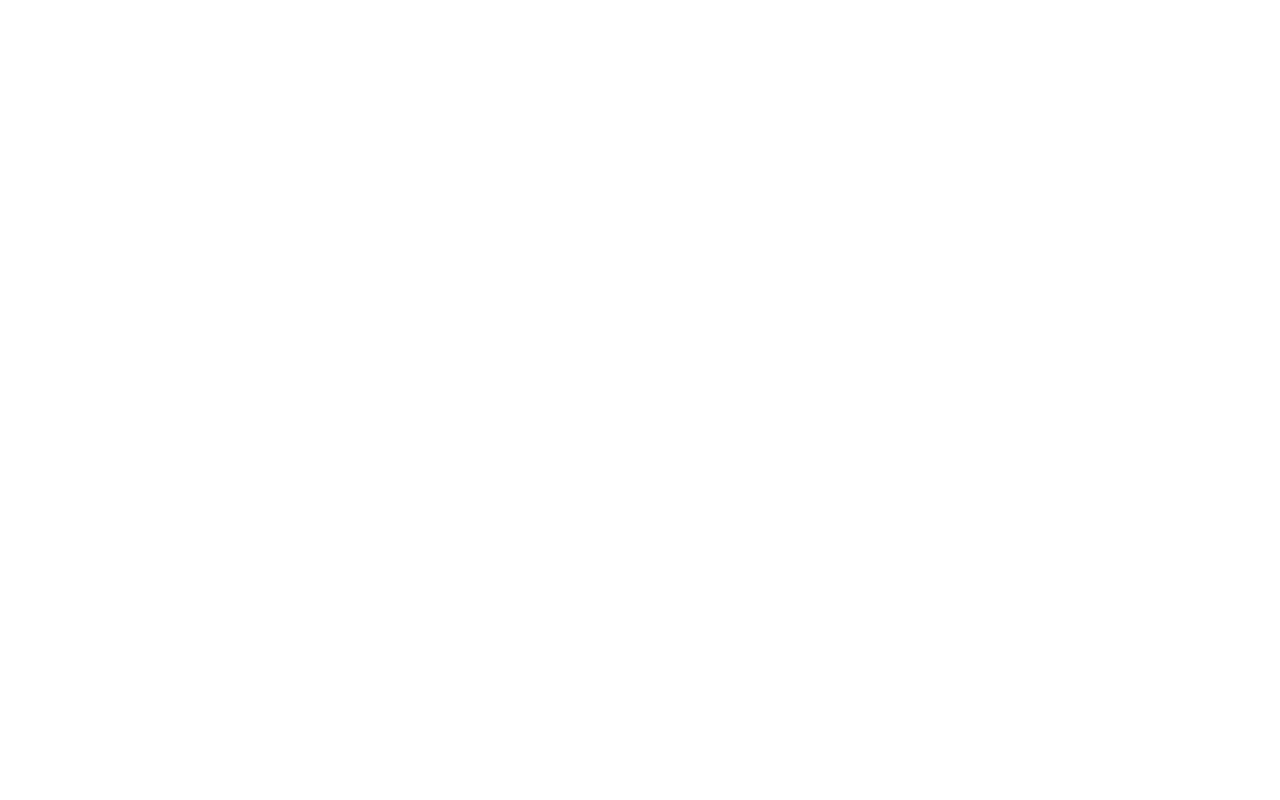
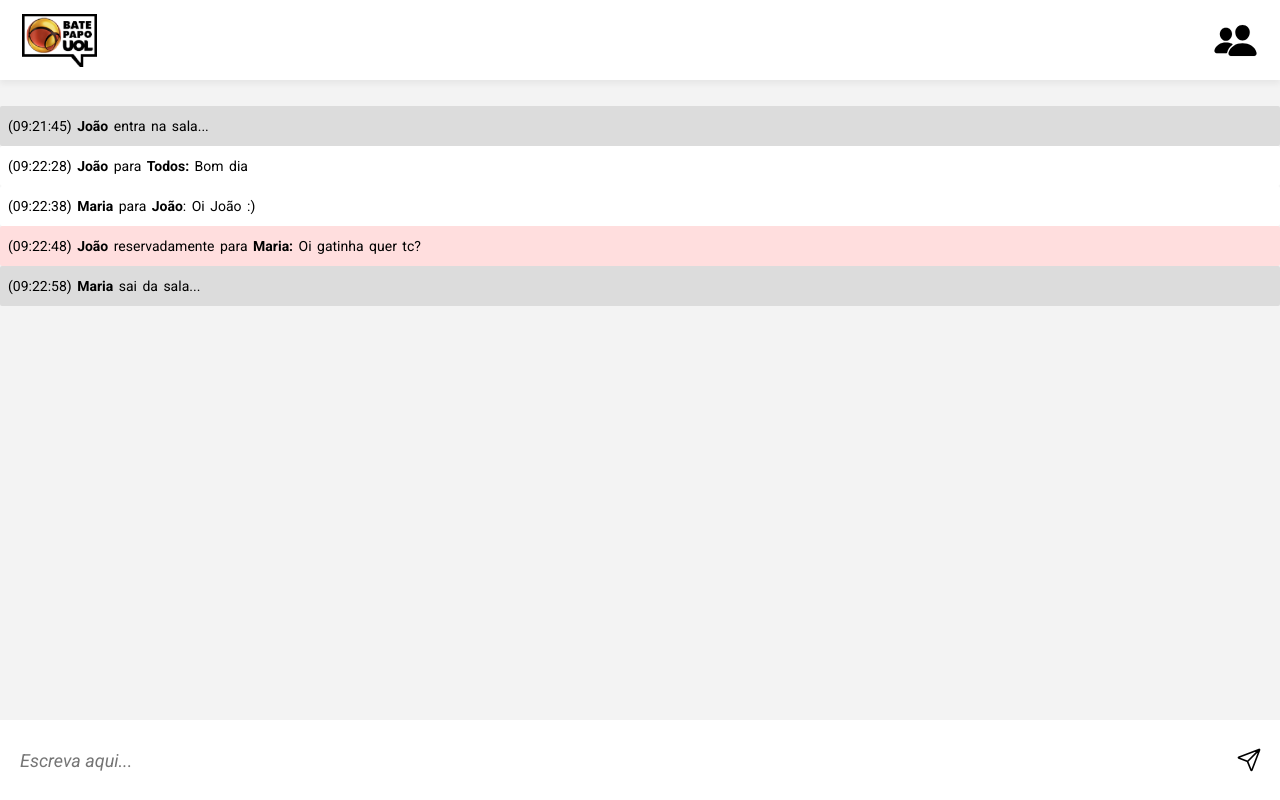
Before and after one commit to lucaslafere/Projeto_05_batePapoUOL, a plain HTML site: page index.html in a window 1280 px wide. Drawn offline with nearby package versions, Linux system fonts and the light colour scheme.

Commit message:
v2 layout 'completo' sem javascript pra inserir dinamicamente, estatico apenas

```diff
--- a/assets/style.css
+++ b/assets/style.css
@@ -1,3 +1,132 @@
+@import url('https://fonts.googleapis.com/css2?family=Roboto:ital,wght@0,100;0,300;0,400;0,500;0,700;1,100;1,300;1,400;1,500&display=swap');
+
 * {
     box-sizing: border-box;
 }
+strong {
+    font-weight: 700;
+ }
+body {
+    font-family: 'Roboto', sans-serif;
+    background-color: #F3F3F3;
+    font-family: 'Roboto';
+    font-style: normal;
+    font-weight: 400;
+    font-size: 14px;
+
+}
+
+/* Header */
+
+.header-fixed {
+    position: fixed;
+    top: 0px;
+    left: 0px;
+    width: 100%;
+    height: 80px;
+}
+
+.header {
+    display: flex;
+    justify-content: space-between;
+    align-items: center;
+
+    width: 100%;
+    height: 80px;
+
+    background-color: #ffffff;
+    box-shadow: 0px 4px 6px rgba(0, 0, 0, 0.05);
+}
+
+.header img {
+    width: 75px;
+    height: 53px;
+    margin-left: 22px;
+}
+
+.header ion-icon {
+    font-size: 45px;
+    margin-right: 22px;
+
+    color: black;
+}
+
+/* Conteúdo */
+
+p {
+    word-spacing: 2px;
+    margin-right: 8px;
+    margin-left: 8px;
+}
+.container > :first-child {
+    margin-top: 106px;
+}
+
+.caixa-mensagem {
+    width: 100%;
+    height: 40px;
+
+    background-color: #FFFFFF;
+    border-radius: 2px;
+
+    display: flex;
+    align-items: center;
+    flex-wrap: wrap;
+
+
+}
+
+.caixa-mensagem.sala {
+    background-color: #DCDCDC;
+}
+
+.caixa-mensagem.reservada {
+    background: #FFDEDE;
+}
+
+
+/* Footer///Enviar Mensagem */
+
+.footer-fixed {
+    position: fixed;
+    bottom: 0px;
+    left: 0px;
+    width: 100%;
+    height: 80px;
+}
+
+.footer {
+    display: flex;
+    justify-content: space-between;
+    align-items: center;
+
+    width: 100%;
+    height: 80px;
+
+    background-color: #ffffff;
+    box-shadow: 0px 4px 6px rgba(0, 0, 0, 0.05);
+}
+
+input[type=text] {
+    width: 145px;
+    height: 30px;
+
+    font-family: 'Roboto';
+    font-style: italic;
+    font-weight: 400;
+    font-size: 18px;
+
+    color: #000000;
+
+    margin-left: 18px;
+
+    border: none;
+}
+
+.footer ion-icon {
+    font-size: 26px;
+
+    margin-right: 18px;
+
+    color: black;
+}
--- a/index.html
+++ b/index.html
@@ -4,9 +4,33 @@
     <meta charset="UTF-8">
     <meta http-equiv="X-UA-Compatible" content="IE=edge">
     <meta name="viewport" content="width=device-width, initial-scale=1.0">
+    <link rel="stylesheet" href="assets/reset.css">
+    <link rel="stylesheet" href="assets/style.css">
     <title>Chat UOL</title>
 </head>
 <body>
+    <div class="header-fixed">
+        <div class="header">
+            <img src="assets/logo-uol.png">
+            <ion-icon name="people"></ion-icon>
+        </div>
+    </div>
+    <div class="container">
+        <div class="caixa-mensagem sala"><p>(09:21:45)  <strong>João</strong> entra na sala...</p></div>
+        <div class="caixa-mensagem"><p>(09:22:28)  <strong>João</strong> para <strong>Todos: </strong>Bom dia</p></div>
+        <div class="caixa-mensagem"><p>(09:22:38)  <strong>Maria</strong> para <strong>João</strong>:  Oi João :)</p></div>
+        <div class="caixa-mensagem reservada"><p>(09:22:48)  <strong>João</strong> reservadamente para <strong>Maria:</strong>  Oi gatinha quer tc?</p></div>
+        <div class="caixa-mensagem sala"><p>(09:22:58)  <strong>Maria</strong>  sai da sala...</p></div>
+    </div>
+    <div class="footer-fixed">
+        <div class="footer">
+            <input type="text" placeholder="Escreva aqui...">
+            <ion-icon name="paper-plane-outline"></ion-icon>
+        </div>
+    </div>
 
+
+    <script src="https://unpkg.com/ionicons@5.4.0/dist/ionicons.js"></script>
+    <script src="script.js"></script>
 </body>
 </html>
```
Also changed, not shown: assets/logo-uol.png (added).
